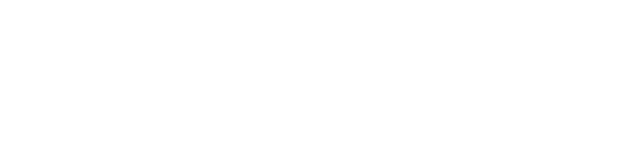
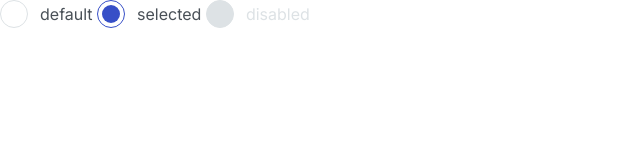
Before and after one commit to js-tasks-ru/htmlcss-20211021_sergey-lukashin, a website: page 07-lection5/02-radio/index.html in a window 1280 px wide. Shown: the whole page, without its empty margins (0-640 px from the left). Drawn offline with Linux system fonts and the light colour scheme.

Commit message:
add_radio

```diff
--- a/07-lection5/02-radio/index.html
+++ b/07-lection5/02-radio/index.html
@@ -1,11 +1,34 @@
 <!DOCTYPE html>
 <!-- Страница радио -->
 <html lang="ru">
-    <head>
-        <link rel="stylesheet" href="../../assets/css/main.css">
-        <link rel="stylesheet" href="./radio.css">
-    </head>
-    <body>
+  <head>
+    <link rel="stylesheet" href="../../assets/css/main.css" />
+    <link rel="stylesheet" href="./radio.css" />
+  </head>
+  <body>
+    <label class="radio">
+      <input class="radio__input" type="radio" name="#" />
+      <div class="radio__state">
+        <div class="radio__control"></div>
+        <div class="radio__label">default</div>
+      </div>
+    </label>
 
-    </body>
+    <label class="radio">
+      <input class="radio__input" type="radio" name="#" checked/>
+      <div class="radio__state">
+        <div class="radio__control"></div>
+        <div class="radio__label">selected</div>
+      </div>
+    </label>
+
+    <label class="radio">
+      <input class="radio__input" type="radio" name="#" disabled />
+      <div class="radio__state">
+        <div class="radio__control"></div>
+        <div class="radio__label">disabled</div>
+      </div>
+    </label>
+
+  </body>
 </html>
--- a/07-lection5/02-radio/radio.css
+++ b/07-lection5/02-radio/radio.css
@@ -0,0 +1,58 @@
+.radio {
+    display: inline-block;
+  }
+
+  .radio__input {
+    position: absolute;
+    clip: rect(0, 0, 0, 0);
+    opacity: 0;
+    outline: none;
+  }
+
+  .radio__state {
+    display: flex;
+    align-items: flex-start;
+    align-items: center;
+    cursor: pointer;
+  }
+
+  .radio__control {
+    width: 28px;
+    height: 28px;
+    display: none;
+    border: 1px solid var(--grey-2);
+    border-radius: 50%;
+    display: flex;
+    align-items: center;
+    justify-content: center;
+    position: relative;
+  }
+
+
+  .radio__label {
+    margin-left: 12px;
+    color: var(--grey-4);
+  }
+
+
+  .radio__input:checked ~ .radio__state .radio__control {
+    border: 1px solid var(--blue);
+  }
+
+  .radio__input:checked ~ .radio__state .radio__control:after {
+    content: '';
+    display: block;
+    width: 18px;
+    height: 18px;
+    background: var(--blue);
+    border-radius: 50%;
+    position: absolute;
+  }
+
+  .radio__input:disabled ~ .radio__state .radio__control {
+    background: var(--grey-2);
+  }
+
+  .radio__input:disabled ~ .radio__state .radio__label {
+    color: var(--grey-2);
+  }
```
